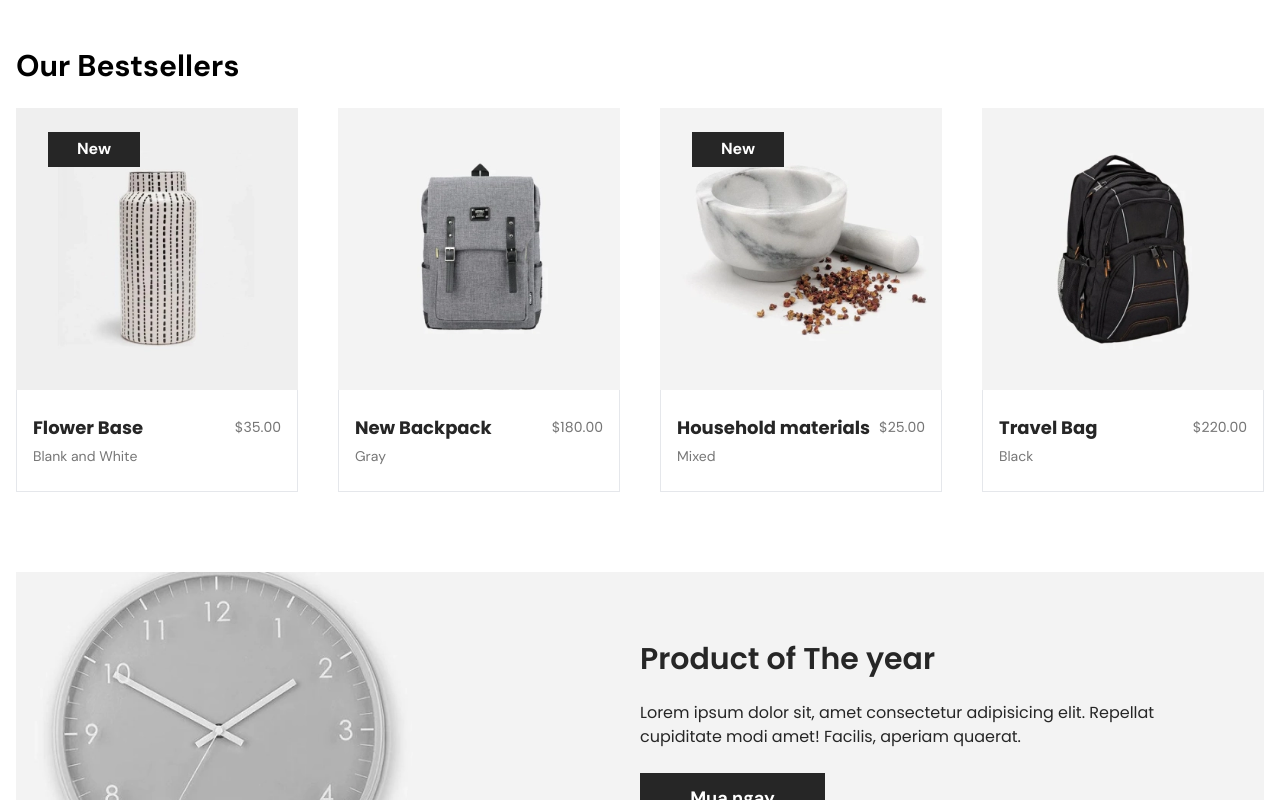
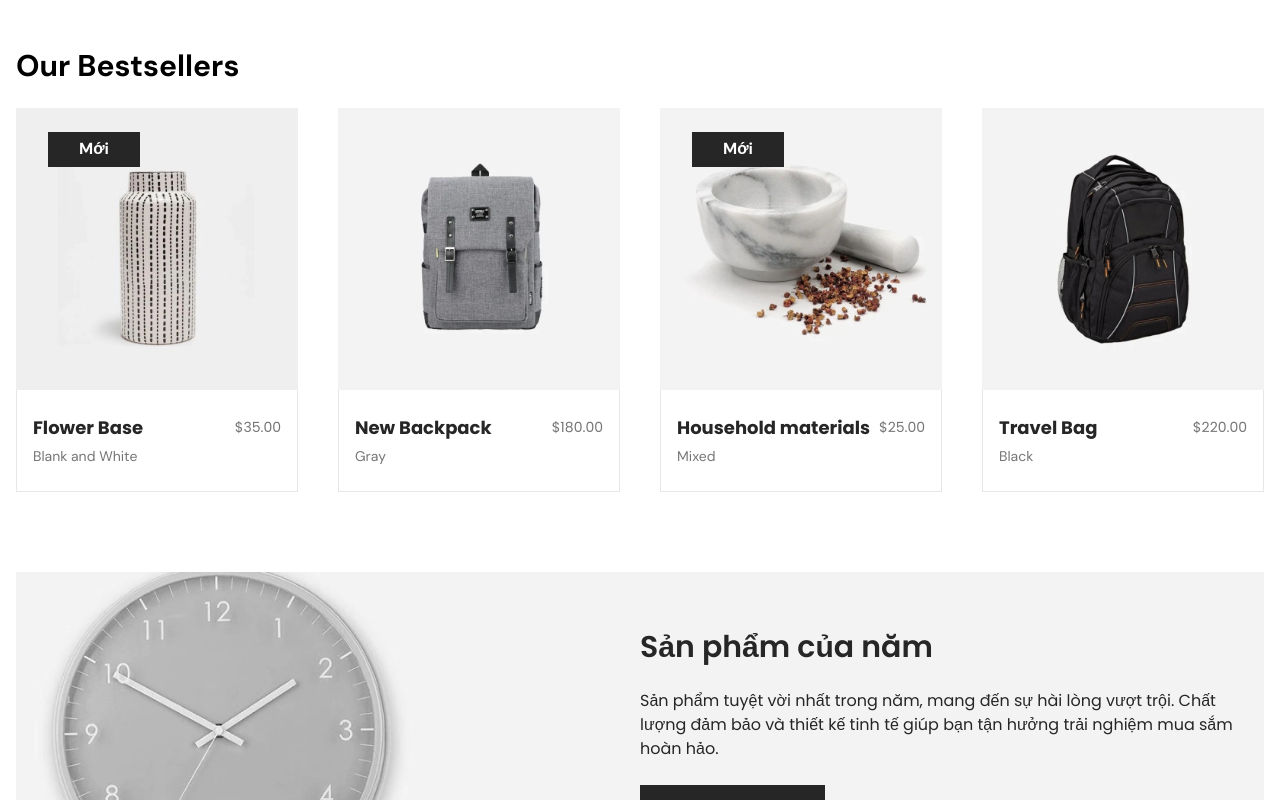
Before and after one commit to Phucsensei/OREBI-Website, a React (Create React App) app: page / in a window 1280 px wide. Shown: the part 1940-2740 px from the top of the page. Built offline with nearby package versions, Linux system fonts and the light colour scheme.

Commit message:
update products

```diff
--- a/src/components/home/Products/Product.js
+++ b/src/components/home/Products/Product.js
@@ -33,12 +33,12 @@ const Product = (props) => {
           <Image className="w-full h-full" imgSrc={props.img} />
         </div>
         <div className="absolute top-6 left-8">
-          {props.badge && <Badge text="New" />}
+          {props.badge && <Badge text="Mới" />}
         </div>
         <div className="w-full h-32 absolute bg-white -bottom-[130px] group-hover:bottom-0 duration-700">
           <ul className="w-full h-full flex flex-col items-end justify-center gap-2 font-titleFont px-2 border-l border-r">
             <li className="text-[#767676] hover:text-primeColor text-sm font-normal border-b-[1px] border-b-gray-200 hover:border-b-primeColor flex items-center justify-end gap-2 hover:cursor-pointer pb-1 duration-300 w-full">
-              Compare
+              So sánh
               <span>
                 <GiReturnArrow />
               </span>
@@ -59,7 +59,7 @@ const Product = (props) => {
               }
               className="text-[#767676] hover:text-primeColor text-sm font-normal border-b-[1px] border-b-gray-200 hover:border-b-primeColor flex items-center justify-end gap-2 hover:cursor-pointer pb-1 duration-300 w-full"
             >
-              Add to Cart
+              Thêm vào giỏ hàng
               <span>
                 <FaShoppingCart />
               </span>
@@ -68,13 +68,13 @@ const Product = (props) => {
               onClick={handleProductDetails}
               className="text-[#767676] hover:text-primeColor text-sm font-normal border-b-[1px] border-b-gray-200 hover:border-b-primeColor flex items-center justify-end gap-2 hover:cursor-pointer pb-1 duration-300 w-full"
             >
-              View Details
+              Xem chi tiết
               <span className="text-lg">
                 <MdOutlineLabelImportant />
               </span>
             </li>
             <li className="text-[#767676] hover:text-primeColor text-sm font-normal border-b-[1px] border-b-gray-200 hover:border-b-primeColor flex items-center justify-end gap-2 hover:cursor-pointer pb-1 duration-300 w-full">
-              Add to Wish List
+              Thêm vào danh sách yêu thích
               <span>
                 <BsSuitHeartFill />
               </span>
--- a/src/components/home/YearProduct/YearProduct.js
+++ b/src/components/home/YearProduct/YearProduct.js
@@ -14,11 +14,10 @@ const YearProduct = () => {
         />
         <div className="w-full md:w-2/3 xl:w-1/2 h-80 absolute px-4 md:px-0 top-0 right-0 flex flex-col items-start gap-6 justify-center">
           <h1 className="text-3xl font-semibold text-primeColor">
-            Product of The year
+            Sản phẩm của năm
           </h1>
           <p className="text-base font-normal text-primeColor max-w-[600px] mr-4">
-            Lorem ipsum dolor sit, amet consectetur adipisicing elit. Repellat
-            cupiditate modi amet! Facilis, aperiam quaerat.
+          Sản phẩm tuyệt vời nhất trong năm, mang đến sự hài lòng vượt trội. Chất lượng đảm bảo và thiết kế tinh tế giúp bạn tận hưởng trải nghiệm mua sắm hoàn hảo.
           </p>
           <ShopNow />
         </div>
```
